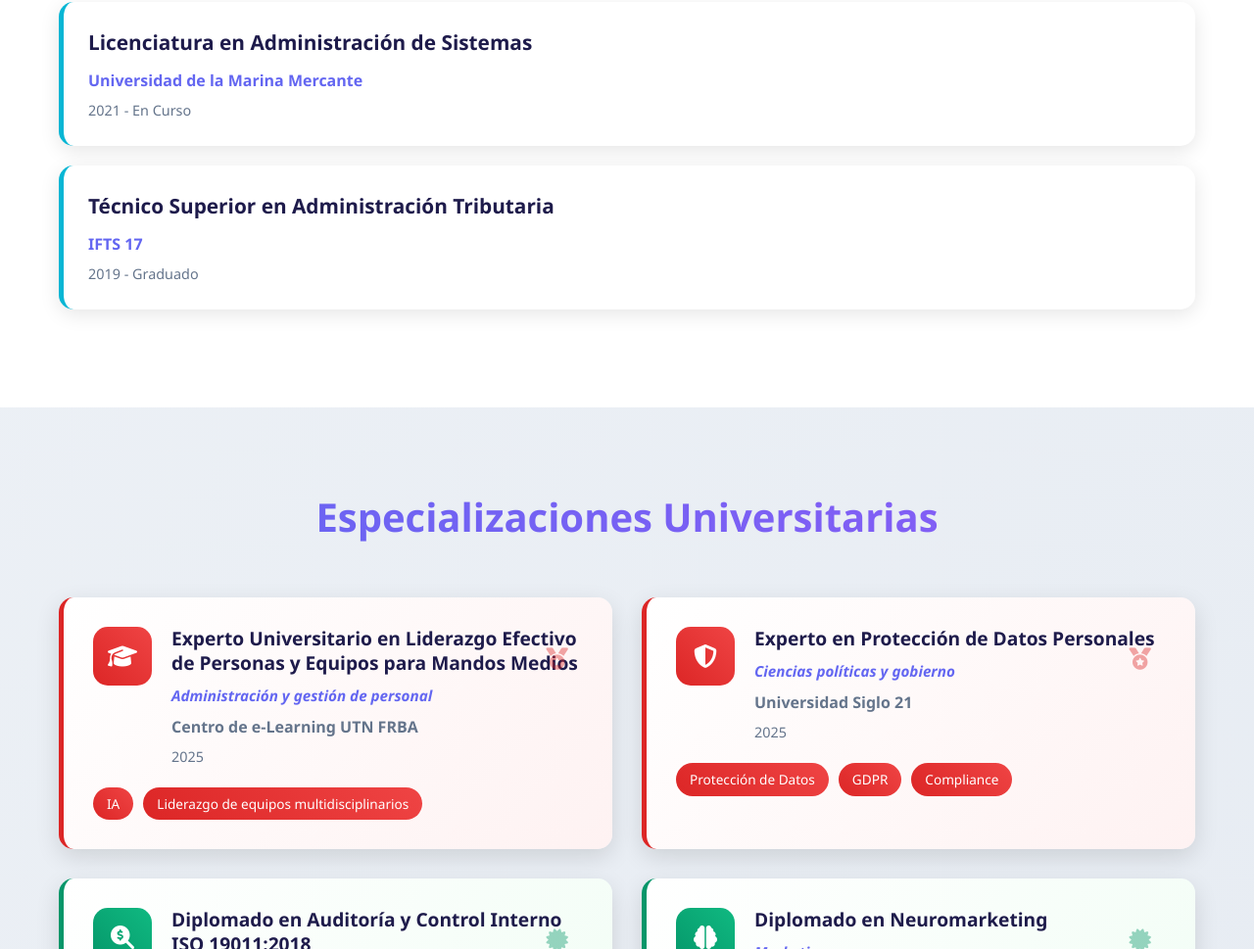
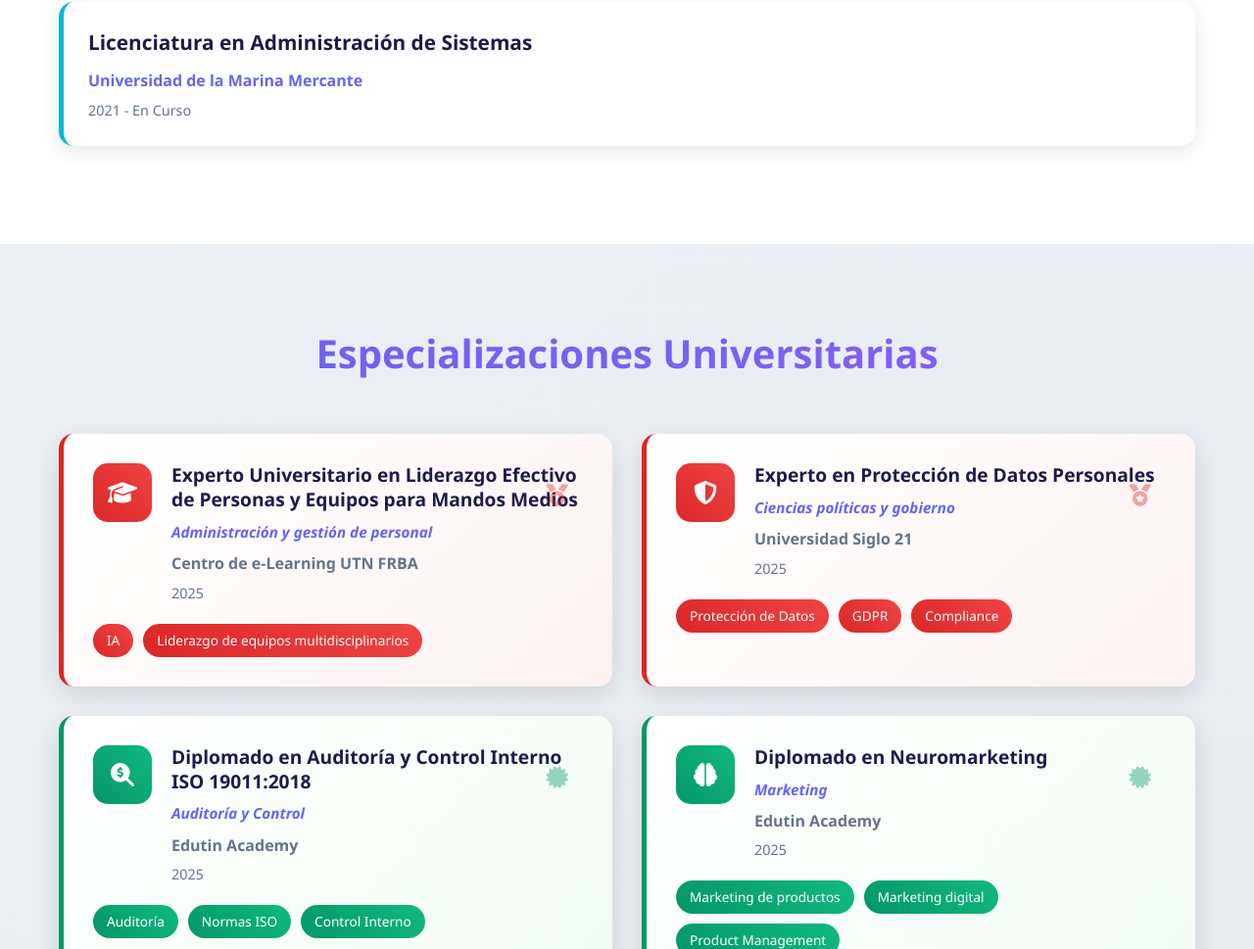
Before and after one commit to Malibu54/Portfolio-cv-online, a plain HTML site: page index.html in a window 1280 px wide. Shown: the part 5236-6205 px from the top of the page at 98% size. Drawn offline with Linux system fonts and the light colour scheme.

Commit message:
Update index.html

```diff
--- a/index.html
+++ b/index.html
@@ -441,14 +441,6 @@
           <p class="education-period">2021 - En Curso</p>
         </div>
 
-        <div class="education-item">
-          <h3 class="education-title">
-            Técnico Superior en Administración Tributaria
-          </h3>
-          <p class="education-institution">IFTS 17</p>
-          <p class="education-period">2019 - Graduado</p>
-        </div>
-      </div>
     </section>
 
     <!-- Specializations Section -->
```
